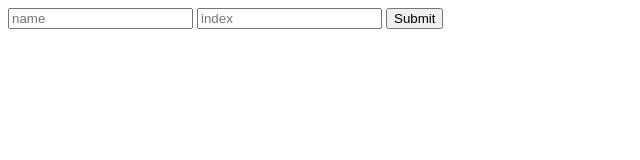
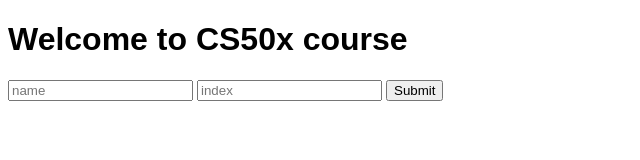
Before and after one commit to adrianayiko/cs50x, a plain HTML site: page form.html in a window 1280 px wide. Shown: the whole page, without its empty margins (0-640 px from the left). Drawn offline with Linux system fonts and the light colour scheme.

Commit message:
Building complete form

```diff
--- a/form.html
+++ b/form.html
@@ -4,12 +4,26 @@
         <title>Form</title>
         <meta charset="UTF-8">
         <meta name="viewport" content="width=device-width, initial-scale=1">
+        <style>
+    div{
+        color: lightGrey;
+        back-ground color: Black;
+    }
+    h1{
+        font-family: Arial, sans-serif;
+        color: Black;
+
+    }
+        </style>
     </head>
     <body>
+    <h1> Welcome to CS50x course</h1>
+    <div>
         <form>
         <input type="text" name = "mark" placeholder = "name">
         <input type="number" name = "idx" placeholder = "index" style = "color: blue;">
         <input type= "submit" placeholder = "click here">
         </form>
+    </div>
     </body>
 </html>
```
